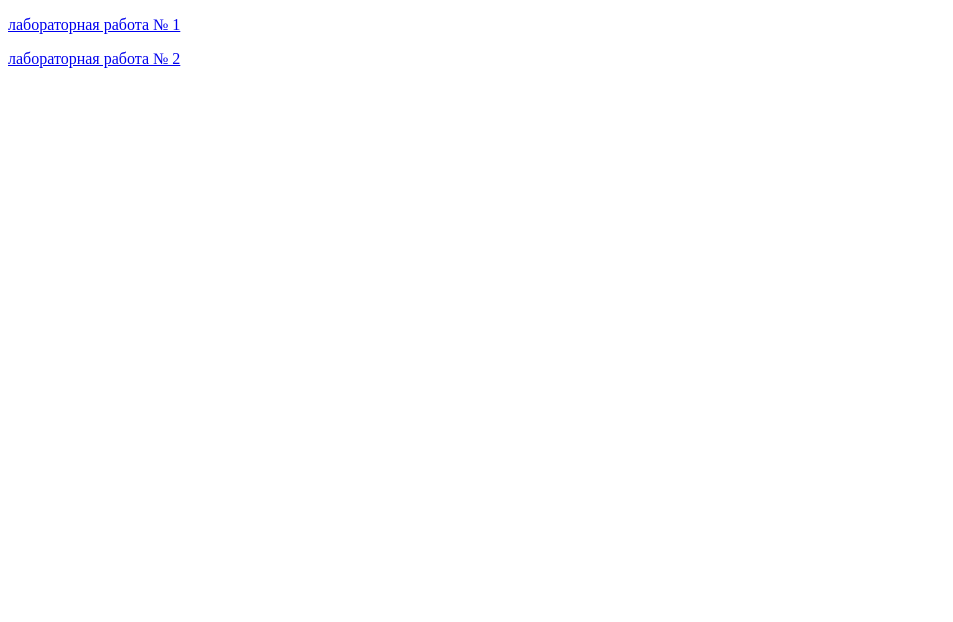
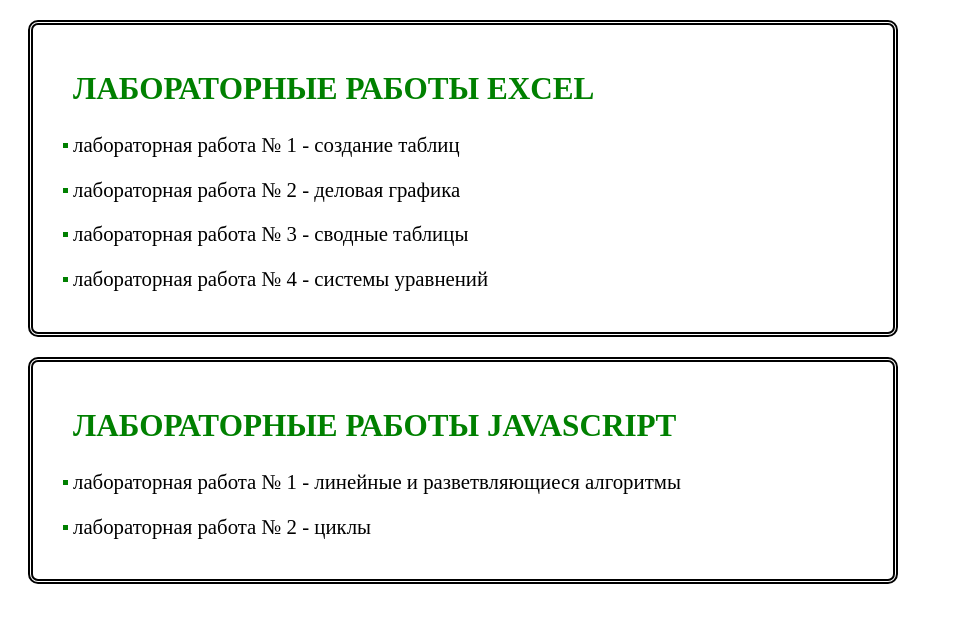
Before and after one commit to an-2-an/an-2-an.github.io, a plain HTML site: page index.html in a window 1280 px wide. Shown: the whole page, without its empty margins (0-953 px from the left). Drawn offline with Linux system fonts and the light colour scheme.

Commit message:
28.10.17

```diff
--- /dev/null
+++ b/css/style.css
@@ -0,0 +1,42 @@
+body {
+	font-size: 130%;
+}
+
+h2 {
+	color: green;
+	text-transform: uppercase;
+}
+
+.container {
+	margin: 20px;
+	padding: 20px;
+	padding-left: 40px;
+	width: 800px;
+	background: none;
+	border: 5px black double;
+	border-radius: 10px;
+
+}
+
+.container p {
+	position: relative;
+}
+
+.container p::before {
+	content: "";
+	position: absolute;
+	left: -10px;
+	top: 10px;
+	width: 5px;
+	height: 5px;
+	background: green;
+}
+
+.container a {
+	text-decoration: none;
+	color: black;
+}
+
+.container a:hover {
+	color: red;
+}
--- a/index.html
+++ b/index.html
@@ -2,13 +2,24 @@
 <html>
 	<head>
 		<meta charset="utf-8">
-		<title>Лабораторные работы по JavaScript</title>
+		<title>Лабораторные работы по информатике</title>
+		<link rel="stylesheet" href="css/style.css">
+		<link rel="shortcut icon" href="img/favicon.png" type="image/x-icon">
 
 	</head>
 	<body>
-		<p><a href="js_laba1/index.html">лабораторная работа № 1</a></p>
-		<p></p>
-		<p><a href="js_laba2/index.html">лабораторная работа № 2</a></p>
+		<div class="container">
+			<h2>Лабораторные работы Excel</h2>
+			<p><a href="docs/laba1.pdf" download>лабораторная работа № 1 - создание таблиц</a></p>
+			<p><a href="docs/laba2.pdf" download>лабораторная работа № 2 - деловая графика</a></p>
+			<p><a href="docs/laba3.pdf" download>лабораторная работа № 3 - сводные таблицы</a></p>
+			<p><a href="docs/laba4.pdf" download>лабораторная работа № 4 - системы уравнений</a></p>
+		</div>
 
+		<div class="container">
+			<h2>Лабораторные работы JavaScript</h2>
+			<p><a href="js_laba1/index.html">лабораторная работа № 1 - линейные и разветвляющиеся алгоритмы</a></p>
+			<p><a href="js_laba2/index.html">лабораторная работа № 2 - циклы</a></p>
+		</div>
 	</body>
 </html>
```
Also changed, not shown: img/favicon.png (added), 4 other files.
